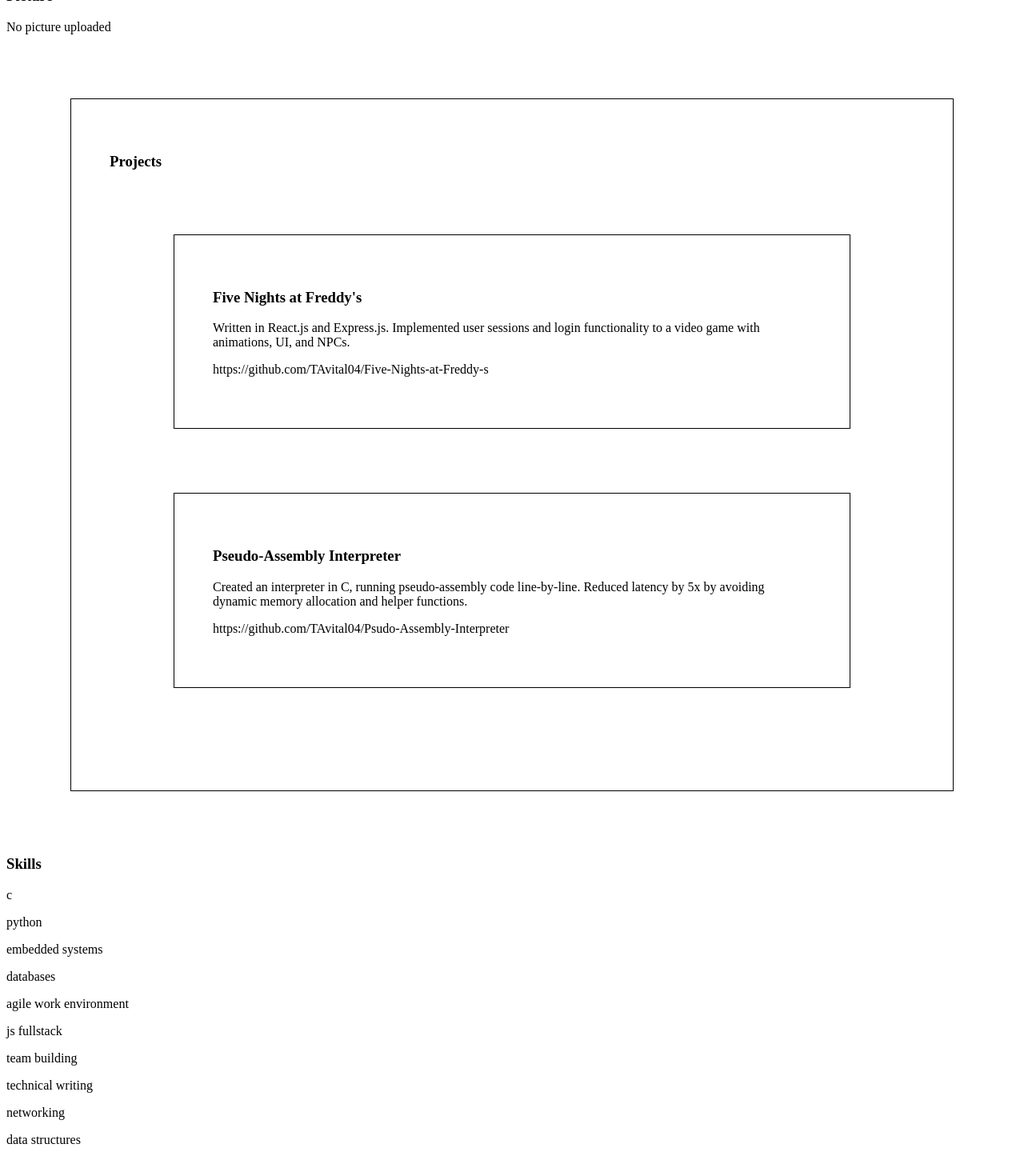
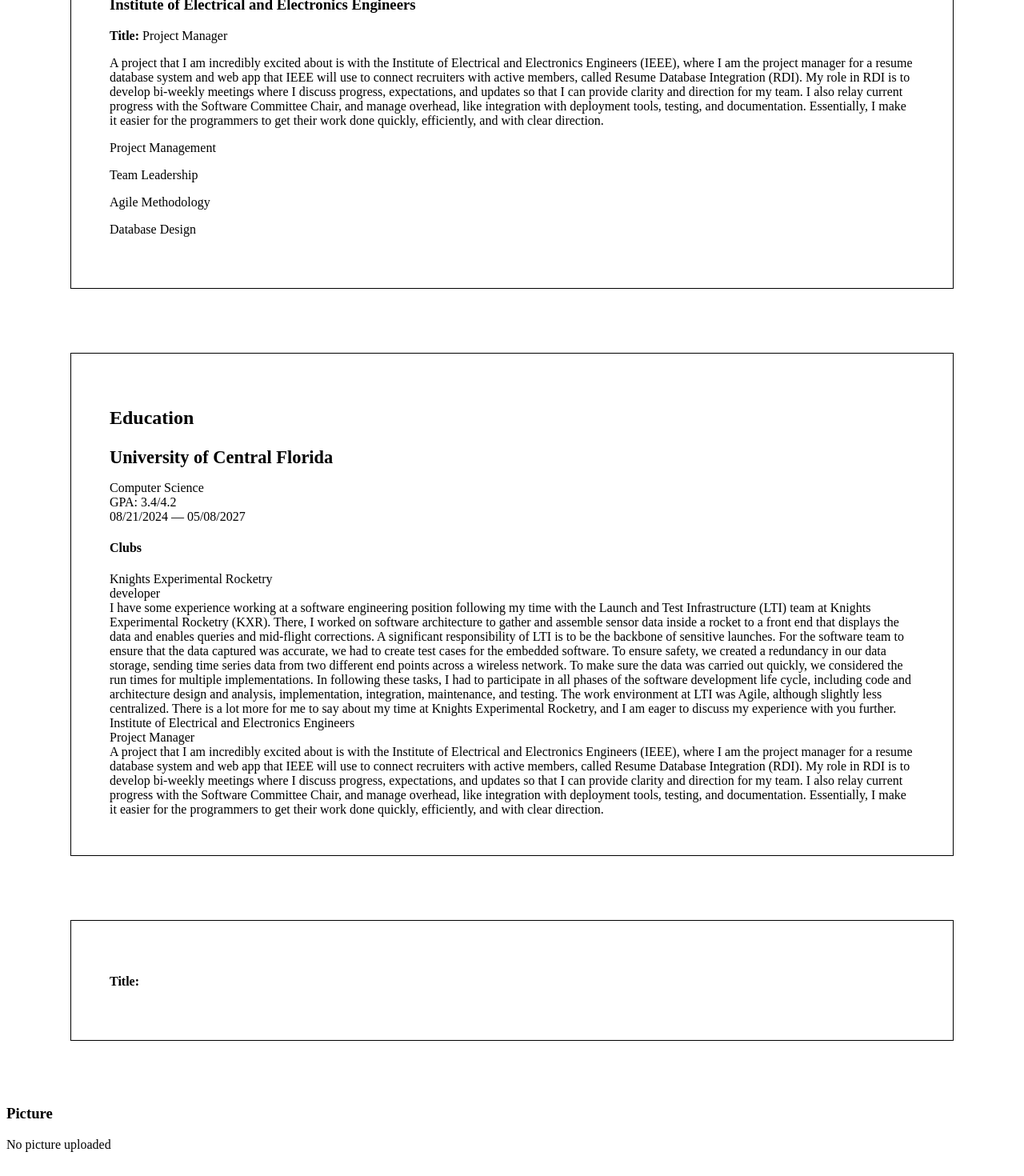
Before and after one commit to IEEE-UCF/Member-Resume-Database, a Next.js app in the folder website/client/: page / in a window 1280 px wide. Shown: the part 800-2270 px from the top of the page at 80% size. Built offline with nearby package versions, Linux system fonts and the light colour scheme.

Commit message:
addedboxes

```diff
--- a/website/client/src/app/components/Form.tsx
+++ b/website/client/src/app/components/Form.tsx
@@ -1,22 +1,22 @@
 import { useEffect, useState } from "react";
 
-import { type Form, createEmptyExperience } from "../interfaces"
+import { type Form, createEmptyExperience } from "../interfaces";
 
-import LinksComponent from "./LinksComponent"
-import ProjectsComponent from "./ProjectsComponent"
-import SkillsComponent from "./SkillsComponent"
-import PictureComponent from "./PictureComponent"
-import ResumeComponent from "./ResumeComponent"
+import LinksComponent from "./LinksComponent";
+import ProjectsComponent from "./ProjectsComponent";
+import SkillsComponent from "./SkillsComponent";
+import PictureComponent from "./PictureComponent";
+import ResumeComponent from "./ResumeComponent";
 import SchoolYearComponent from "./SchoolYearComponent";
 import GraduationYearComponent from "./GraduationYearComponent";
 import ClubsComponent from "./ClubsComponent";
 import WorkExperienceComponent from "./WorkExperienceComponent";
-import NameComponent from "./NameComponent"
-import BioComponent from "./BioComponent"
-import MajorComponent from "./MajorComponent"
-import EducationComponent from "./EducationComponent"
+import NameComponent from "./NameComponent";
+import BioComponent from "./BioComponent";
+import MajorComponent from "./MajorComponent";
+import EducationComponent from "./EducationComponent";
 
-import formStyles from "../styles/form.module.css"
+import formStyles from "../styles/form.module.css";
 
 const dummyData = {
     name: "Tal Avital",
@@ -46,36 +46,16 @@
                 {
                     name: "Knights Experimental Rocketry",
                     description:
-                    `
-                        I have some experience working at a software engineering position following \
-                        my time with the Launch and Test Infrastructure (LTI) team at Knights Experimental Rocketry (KXR). \
-                        There, I worked on software architecture to gather and assemble sensor data inside a rocket\
-                        to a front end that displays the data and enables queries and mid-flight corrections. A significant \
-                        responsibility of LTI is to be the backbone of sensitive launches. For the software team to ensure \
-                        that the data captured was accurate, we had to create test cases for the embedded software. To ensure \
-                        safety, we created a redundancy in our data storage, sending time series data from two different \
-                        end points across a wireless network. To make sure the data was carried out quickly, we considered \
-                        the run times for multiple implementations. In following these tasks, I had to participate in all \
-                        phases of the software development life cycle, including code and architecture design and analysis, \
-                        implementation, integration, maintenance, and testing. The work environment at LTI was Agile, although \
-                        slightly less centralized. There is a lot more for me to say about my time at Knights Experimental \
-                        Rocketry, and I am eager to discuss my experience with you further.
-                    `,
-                    title: "developer"
+                        `I have some experience working at a software engineering position following my time with the Launch and Test Infrastructure (LTI) team at Knights Experimental Rocketry (KXR). There, I worked on software architecture to gather and assemble sensor data inside a rocket to a front end that displays the data and enables queries and mid-flight corrections. A significant responsibility of LTI is to be the backbone of sensitive launches. For the software team to ensure that the data captured was accurate, we had to create test cases for the embedded software. To ensure safety, we created a redundancy in our data storage, sending time series data from two different end points across a wireless network. To make sure the data was carried out quickly, we considered the run times for multiple implementations. In following these tasks, I had to participate in all phases of the software development life cycle, including code and architecture design and analysis, implementation, integration, maintenance, and testing. The work environment at LTI was Agile, although slightly less centralized. There is a lot more for me to say about my time at Knights Experimental Rocketry, and I am eager to discuss my experience with you further.`,
+                    title: "developer",
+                    skills: ["C", "Python", "Embedded Systems", "Software Architecture"]
                 },
                 {
-                    name: "Institude of Electrical and Electronics Engineers",
+                    name: "Institute of Electrical and Electronics Engineers",
                     description:
-                    `
-                        A project that I am incredibly excited about is with the Institute of Electrical and Electronics Engineers \
-                        (IEEE), where I am the project manager for a resume database system and web app that IEEE will use to \
-                        connect recruiters with active members, called Resume Database Integration (RDI). My role in RDI is to \
-                        develop bi-weekly meetings where I discuss progress, expectations, and updates so that I can provide clarity \
-                        and direction for my team. I also relay current progress with the Software Committee Chair, and manage overhead, \
-                        like integration with deployment tools, testing, and documentation. Essentially, I make it easier for the \
-                        programmers to get their work done quickly, efficiently, and with clear direction.
-                    `,
-                    title: "Project Manager"
+                        `A project that I am incredibly excited about is with the Institute of Electrical and Electronics Engineers (IEEE), where I am the project manager for a resume database system and web app that IEEE will use to connect recruiters with active members, called Resume Database Integration (RDI). My role in RDI is to develop bi-weekly meetings where I discuss progress, expectations, and updates so that I can provide clarity and direction for my team. I also relay current progress with the Software Committee Chair, and manage overhead, like integration with deployment tools, testing, and documentation. Essentially, I make it easier for the programmers to get their work done quickly, efficiently, and with clear direction.`,
+                    title: "Project Manager",
+                    skills: ["Project Management", "Team Leadership", "Agile Methodology", "Database Design"]
                 }
             ]
         }
@@ -86,25 +66,19 @@
         {
             name: "Five Nights at Freddy's",
             description:
-            `\
-                Written in React.js and Express.js. Implemented user sessions and login functionality to a video game with \
-                animations, UI, and NPCs.\
-            `,
+                `Written in React.js and Express.js. Implemented user sessions and login functionality to a video game with animations, UI, and NPCs.`,
             link: "https://github.com/TAvital04/Five-Nights-at-Freddy-s"
         },
         {
             name: "Pseudo-Assembly Interpreter",
             description:
-            `\
-                Created an interpreter in C, running pseudo-assembly code line-by-line. Reduced latency by 5x by avoiding dynamic \
-                memory allocation and helper functions.\
-            `,
-            link: "https://github.com/TAvital04/Psudo-Assembly-Interpreter"
+                `Created an interpreter in C, running pseudo-assembly code line-by-line. Reduced latency by 5x by avoiding dynamic memory allocation and helper functions.`,
+            link: "https://github.com/TAvital04/Pseudo-Assembly-Interpreter"
         }
     ],
     skills: [
-        "c", "python", "embedded systems", "databases", "agile work environment", "js fullstack", "team building",
-        "technical writing", "networking", "data structures"
+        "C", "Python", "Embedded Systems", "Databases", "Agile Work Environment", "JS Fullstack", "Team Building",
+        "Technical Writing", "Networking", "Data Structures"
     ]
 };
 
@@ -150,25 +124,30 @@
                 <LinksComponent links={formData.links} />
             </div>
 
-            <div className="output clubs"></div>
+            <div className={`${formStyles.child} ${formStyles.clubs}`}>
+                <ClubsComponent clubs={formData.education[0].clubs} />
+            </div>
 
-            <div className="output education">
+            <div className={`${formStyles.child} ${formStyles.education}`}>
                 <EducationComponent education={formData.education} />
             </div>
 
-            <div className="output work-experience"></div>
+            <div className={`${formStyles.child} ${formStyles.workExperience}`}>
+                <WorkExperienceComponent experiences={formData.workExperience} />
+            </div>
 
             <div className="output picture">
                 <PictureComponent picture={formData.picture} />
             </div>
 
             <div className={`${formStyles.child} ${formStyles.projects}`}>
-                <ProjectsComponent projects = {formData.projects}/>
+                <ProjectsComponent projects={formData.projects} />
             </div>
 
-            <div className="output skills">
+            <div className={`${formStyles.child} ${formStyles.skills}`}>
                 <SkillsComponent skills={formData.skills} />
             </div>
+
         </>
     );
 };
--- a/website/client/src/app/components/WorkExperienceComponent.tsx
+++ b/website/client/src/app/components/WorkExperienceComponent.tsx
@@ -1,4 +1,3 @@
-
 interface Experience {
     name: string;
     description: string;
@@ -6,32 +5,25 @@
     skills: string[];
 }
 
-
 interface WorkExperienceComponentProps {
     experiences: Experience[];
 }
 
-
- const WorkExperienceComponent = ({ experiences }: WorkExperienceComponentProps) => {
+const WorkExperienceComponent: React.FC<WorkExperienceComponentProps> = ({ experiences }) => {
     return (
         <>
-            {
-                experiences.map((exp, index) => (
-                    <div key={`${index}`}>
+            {experiences.map((exp, index) => (
+                <div key={index}>
                     <h3>{exp.name}</h3>
                     <p><strong>Title:</strong> {exp.title}</p>
                     <p>{exp.description}</p>
-                         {
-                            exp.skills.map((skill, skillsIndex) => (
+                    {exp.skills?.map((skill, skillsIndex) => (
                         <p key={`skill-${skillsIndex}`}>{skill}</p>
-                            ))
-                        }
+                    ))}
                 </div>
-                ))
-            }
+            ))}
         </>
     );
 };
 
-
 export default WorkExperienceComponent;
--- a/website/client/src/app/styles/form.module.css
+++ b/website/client/src/app/styles/form.module.css
@@ -1,5 +1,5 @@
 .form {
-    border: 1px solid black;
+    border: 1px solid rgb(0, 0, 0);
     margin-top: 5rem;
     margin-bottom: 3rem;
     margin-left: 20rem;
@@ -7,7 +7,119 @@
 }
 
 .child {
-    border: 1px solid black;
+    border: 1px solid rgb(0, 0, 0);
     margin: 5rem;
     padding: 3rem;
 }
+
+.club-section {
+    background-color: #f1f1f1;
+}
+
+.top-section {
+    border: 1px solid rgb(0, 0, 0);
+    margin: 5rem;
+    padding: 3rem;
+    background: #f7f7f7;
+    border-radius: 6px;
+}
+
+
+.club-section h3 {
+    font-weight: bold;
+}
+
+.club-section p {
+    font-size: 0.9rem;
+    font-style: italic;
+}
+
+.experience {
+    background-color: #e9f7f6;
+    padding: 1rem;
+    margin-bottom: 1rem;
+}
+
+.experience h3 {
+    font-size: 1.3rem;
+    color: #2c3e50;
+}
+
+.experience p {
+    font-size: 1rem;
+    color: #34495e;
+}
+
+.experience .dates {
+    font-style: italic;
+    color: #7f8c8d;
+}
+
+.projects {
+    margin-top: 2rem;
+}
+
+.projects a {
+    text-decoration: none;
+    color: #2980b9;
+}
+
+.projects a:hover {
+    text-decoration: underline;
+}
+
+.skills {
+    display: flex;
+    flex-wrap: wrap;
+    gap: 1rem;
+    margin-top: 1rem;
+}
+
+.skills li {
+    background-color: #e3e3e3;
+    padding: 0.5rem 1rem;
+    border-radius: 20px;
+    font-size: 0.9rem;
+}
+
+.education {
+    margin-top: 2rem;
+}
+
+.education h3 {
+    font-size: 1.4rem;
+    font-weight: bold;
+    margin-bottom: 1rem;
+}
+
+.education p {
+    font-size: 1rem;
+}
+
+.links a {
+    color: #2980b9;
+    text-decoration: none;
+    font-size: 1rem;
+}
+
+.links a:hover {
+    text-decoration: underline;
+}
+
+.resume {
+    margin-top: 2rem;
+}
+
+.resume a {
+    color: #2c3e50;
+    text-decoration: none;
+}
+
+.resume a:hover {
+    text-decoration: underline;
+}
+
+.bio p {
+    font-style: italic;
+    color: #7f8c8d;
+}
```
Lines whose indentation alone changed are shown as unchanged.
